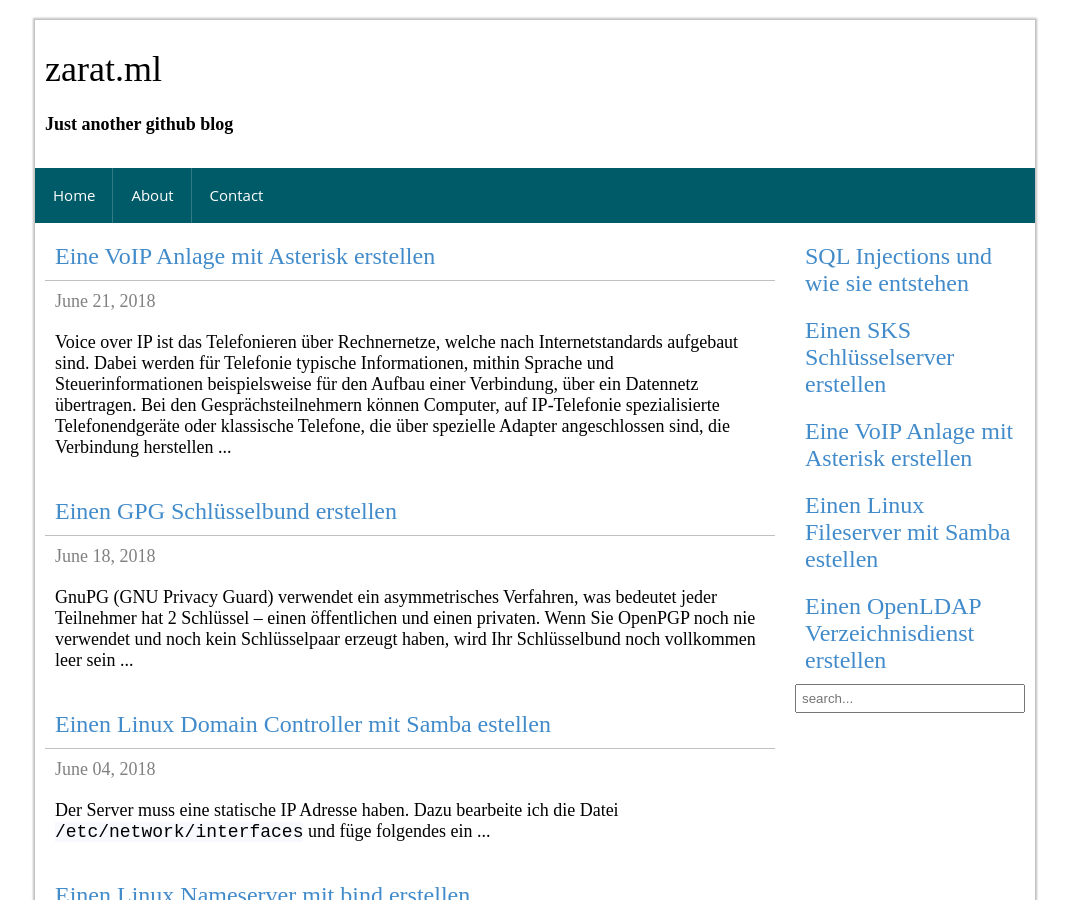
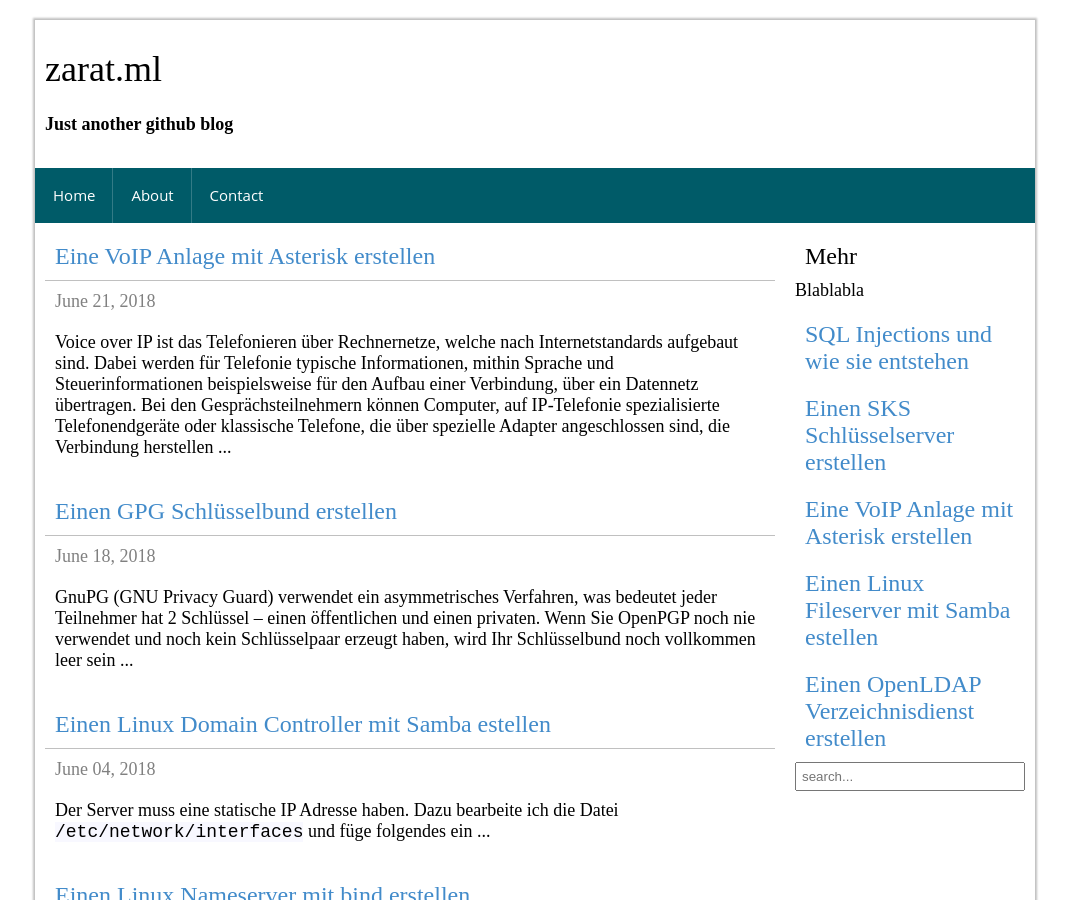
Before and after one commit to zarat/zarat.github.io, a Jekyll site: the page built from index.html, in a window 1280 px wide and 900 px high. Shown: the whole window, without its empty margins (105-1174 px from the left). Built offline with Jekyll 4.4.1, drawn with Linux system fonts in a browser that asks for light colours; the list of posts is cut into pages by our own code; comment, search, counter and statistics services are not loaded.

Commit message:
Update sidebar.html

```diff
--- a/_includes/sidebar.html
+++ b/_includes/sidebar.html
@@ -1,3 +1,8 @@
+<div class="sp-sidebar-item">
+  <div class='sp-sidebar-item-head'>Mehr</div>
+  <div class='sp-sidebar-item-body'>Blablabla</div>
+</div>
+
 <script type="text/javascript">
   var postsURL = [{% for post in site.posts %}"{{ post.url }}"{% unless forloop.last %},{% endunless %}{% endfor %}];
   var postsTitle = [{% for post in site.posts %}"{{ post.title }}"{% unless forloop.last %},{% endunless %}{% endfor %}];
```
